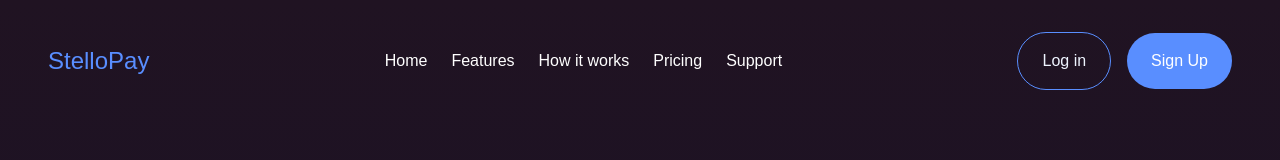
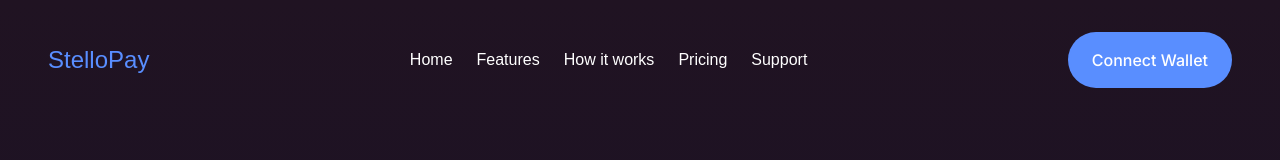
Before and after one commit to Stellopay/stellopay-frontend, a Next.js app: page / in a window 1280 px wide. Shown: the top 160 px of the page. Built offline with nearby package versions, Linux system fonts and the light colour scheme.

Commit message:
feat: update landing page navbar

```diff
--- a/components/landing/landing-page-nav-bar.tsx
+++ b/components/landing/landing-page-nav-bar.tsx
@@ -1,6 +1,7 @@
 "use client";
 import React, { useState } from "react";
 import Link from "next/link";
+import ConnectWalletButton from "@/components/wallet/connect-wallet-button";
 
 const navLinks = [
   { name: "Home", href: "/" },
@@ -41,20 +42,10 @@ export default function LandingPageNavBar() {
 
         {/* Desktop Auth Buttons */}
         <div className="hidden md:flex items-center gap-4">
-          <Link
-            href="/auth/login"
-            className="px-6 py-4 rounded-full border border-[#598EFF] text-[#EEF4FF] bg-transparent font-medium transition-colors duration-200 hover:bg-[#598EFF] hover:text-white"
-            style={{ fontFamily: "General Sans, sans-serif" }}
-          >
-            Log in
-          </Link>
-          <Link
-            href="/auth/sign-up"
-            className="px-6 py-4 rounded-full bg-[#598EFF] text-white font-medium transition-colors duration-200 hover:bg-[#4A7CE8] hover:shadow-lg"
-            style={{ fontFamily: "General Sans, sans-serif" }}
-          >
-            Sign Up
-          </Link>
+          <ConnectWalletButton
+            variant="button"
+            className="px-6 py-4 rounded-full bg-[#598EFF] text-white font-medium transition-colors duration-200 hover:bg-[#4A7CE8] hover:shadow-lg disabled:opacity-60 disabled:cursor-not-allowed"
+          />
         </div>
 
         {/* Mobile Hamburger */}
@@ -85,22 +76,11 @@ export default function LandingPageNavBar() {
               </Link>
             ))}
             <div className="flex flex-col gap-3 w-full px-6">
-              <Link
-                href="/auth/login"
-                className="px-6 py-2 rounded-full border border-[#598EFF] text-[#EEF4FF] bg-transparent font-medium transition-colors duration-200 hover:bg-[#598EFF] hover:text-white text-center"
-                style={{ fontFamily: "General Sans, sans-serif" }}
-                onClick={() => setMenuOpen(false)}
-              >
-                Log in
-              </Link>
-              <Link
-                href="/auth/sign-up"
-                className="px-6 py-2 rounded-full bg-[#598EFF] text-white font-medium transition-colors duration-200 hover:bg-[#4A7CE8] text-center"
-                style={{ fontFamily: "General Sans, sans-serif" }}
-                onClick={() => setMenuOpen(false)}
-              >
-                Sign Up
-              </Link>
+              <ConnectWalletButton
+                variant="button"
+                className="px-6 py-2 rounded-full bg-[#598EFF] text-white font-medium transition-colors duration-200 hover:bg-[#4A7CE8] text-center disabled:opacity-60 disabled:cursor-not-allowed"
+                onConnected={() => setMenuOpen(false)}
+              />
             </div>
           </div>
         </div>
```
